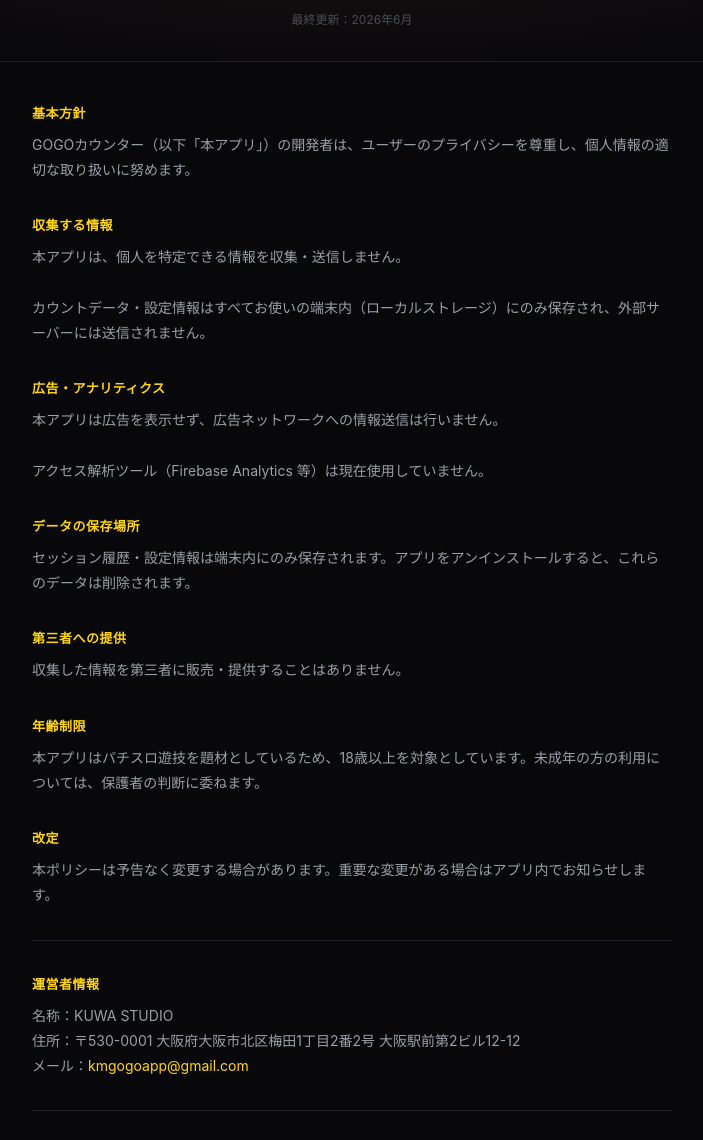
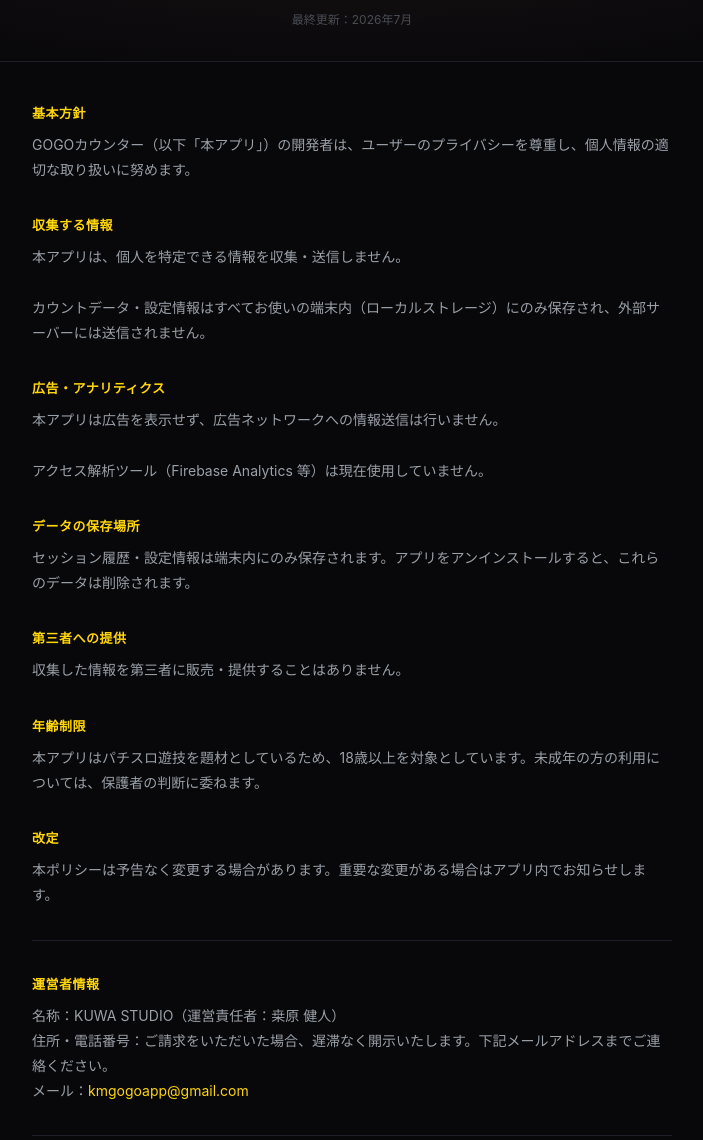
Before and after one commit to oimochan99/gogo-counter, a plain HTML site: page privacy.html in a window 1280 px wide. Shown: the part 114-1254 px from the top of the page, without its empty margins (288-991 px from the left). Drawn offline with Linux system fonts and the light colour scheme.

Commit message:
問い合わせメール統一・決済表記中立化・運営者情報に特商法対応を追加
kuwa.designworks@gmail.com と kmgogoapp@gmail.com の混在を解消し、
Google Play限定だった決済文言をApp Store/Google Play両対応に修正。
運営者情報は本名を追加し住所を開示請求方式に変更（特定商取引法対応）。

```diff
--- a/privacy.html
+++ b/privacy.html
@@ -101,7 +101,7 @@
   <header>
     <a class="back" href="index.html">← GOGOカウンター トップへ</a>
     <h1>プライバシーポリシー</h1>
-    <p>最終更新：2026年6月</p>
+    <p>最終更新：2026年7月</p>
   </header>
 
   <main>
@@ -145,8 +145,8 @@
     <div class="section">
       <h2>運営者情報</h2>
       <p>
-        名称：KUWA STUDIO<br>
-        住所：〒530-0001 大阪府大阪市北区梅田1丁目2番2号 大阪駅前第2ビル12-12<br>
+        名称：KUWA STUDIO（運営責任者：桒原 健人）<br>
+        住所・電話番号：ご請求をいただいた場合、遅滞なく開示いたします。下記メールアドレスまでご連絡ください。<br>
         メール：<a href="mailto:kmgogoapp@gmail.com">kmgogoapp@gmail.com</a>
       </p>
     </div>
```
Also changed, not shown: index.html (+2 -2 lines), terms.html (+3 -3 lines).
